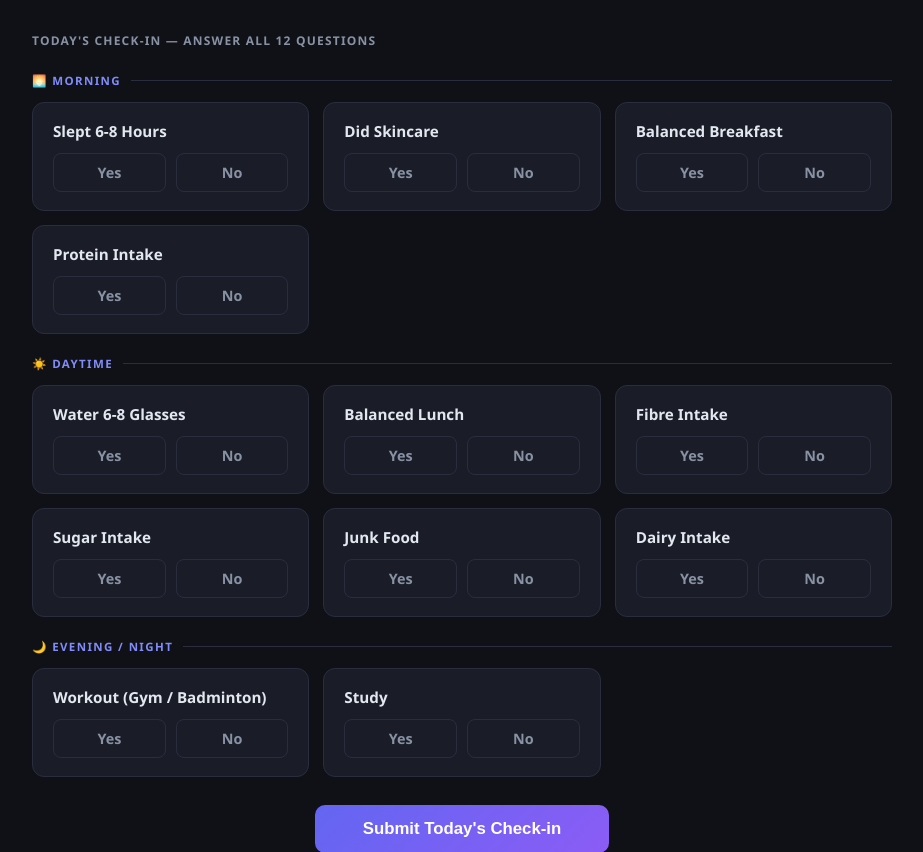
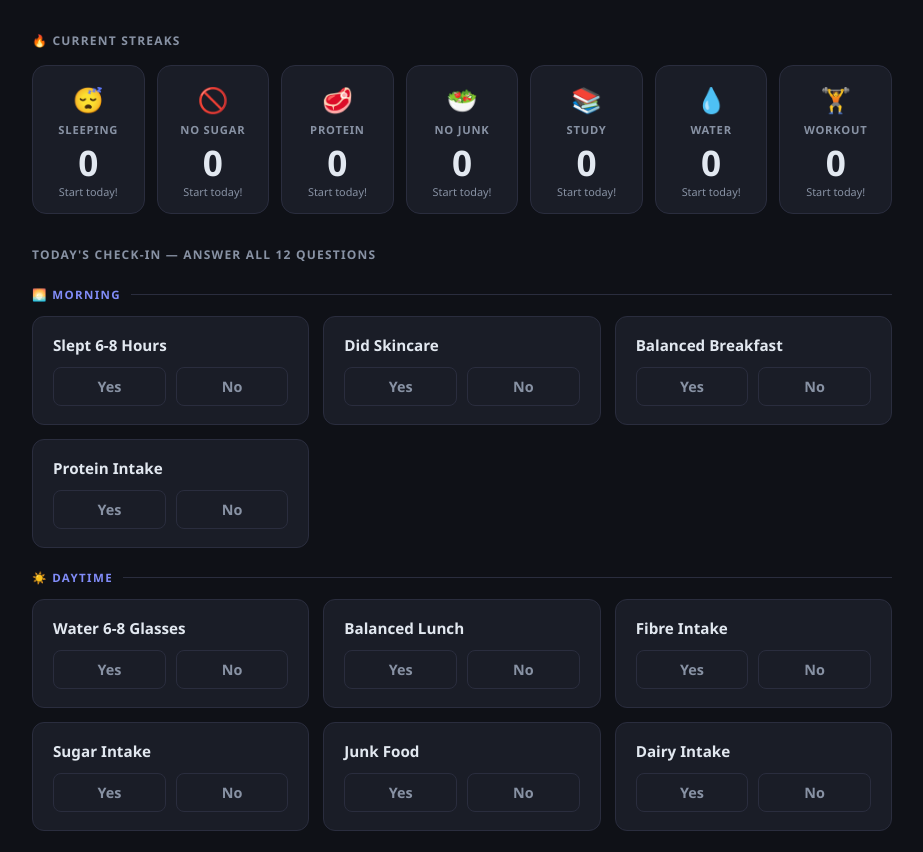
Before and after one commit to mishrasamiksha/Daily-Tracker, a Flask app: page / in a window 1280 px wide. Shown: the part 72-924 px from the top of the page, without its empty margins (178-1101 px from the left). Run offline with Flask 3, Linux system fonts and the light colour scheme; data that the repository does not hold is empty; some libraries are stand-ins or nearby versions.

Commit message:
Update index.html

```diff
--- a/templates/index.html
+++ b/templates/index.html
@@ -245,6 +245,54 @@
       height: 1px;
       background: var(--border);
     }
+
+    /* ── Streaks ── */
+    .streaks-section { margin-bottom: 32px; }
+    .streaks-grid {
+      display: grid;
+      grid-template-columns: repeat(auto-fill, minmax(110px, 1fr));
+      gap: 12px;
+    }
+    .streak-card {
+      background: var(--surface);
+      border: 1px solid var(--border);
+      border-radius: 14px;
+      padding: 16px 10px 14px;
+      text-align: center;
+      transition: border-color .2s, background .2s;
+    }
+    .streak-card.active {
+      border-color: #f59e0b;
+      background: #1a1200;
+    }
+    .streak-card.fire {
+      border-color: #f97316;
+      background: #1a0e00;
+    }
+    .streak-emoji { font-size: 1.55rem; margin-bottom: 6px; }
+    .streak-name {
+      font-size: 0.7rem;
+      font-weight: 700;
+      text-transform: uppercase;
+      letter-spacing: .07em;
+      color: var(--muted);
+      margin-bottom: 8px;
+    }
+    .streak-count {
+      font-size: 2.2rem;
+      font-weight: 800;
+      line-height: 1;
+      color: var(--text);
+      margin-bottom: 4px;
+    }
+    .streak-card.active .streak-count { color: var(--yellow); }
+    .streak-card.fire   .streak-count { color: #f97316; }
+    .streak-sublabel {
+      font-size: 0.68rem;
+      color: var(--muted);
+    }
+    .streak-card.active .streak-sublabel { color: var(--yellow); }
+    .streak-card.fire   .streak-sublabel { color: #f97316; }
   </style>
 </head>
 <body>
@@ -258,6 +306,28 @@
 </header>
 
 <div class="container">
+
+  <!-- ── Streaks ── -->
+  <div class="streaks-section">
+    <p class="section-title">🔥 Current Streaks</p>
+    <div class="streaks-grid">
+      {% for habit in streak_habits %}
+      {% set count = streaks.get(habit.id, 0) %}
+      <div class="streak-card {% if count >= 7 %}fire{% elif count > 0 %}active{% endif %}">
+        <div class="streak-emoji">{{ habit.emoji }}</div>
+        <div class="streak-name">{{ habit.label }}</div>
+        <div class="streak-count">{{ count }}</div>
+        <div class="streak-sublabel">
+          {% if count == 0 %}Start today!
+          {% elif count == 1 %}day streak
+          {% elif count >= 7 %}days 🔥
+          {% else %}day streak
+          {% endif %}
+        </div>
+      </div>
+      {% endfor %}
+    </div>
+  </div>
 
   {% if result %}
     <!-- ── Score Banner ── -->
```
